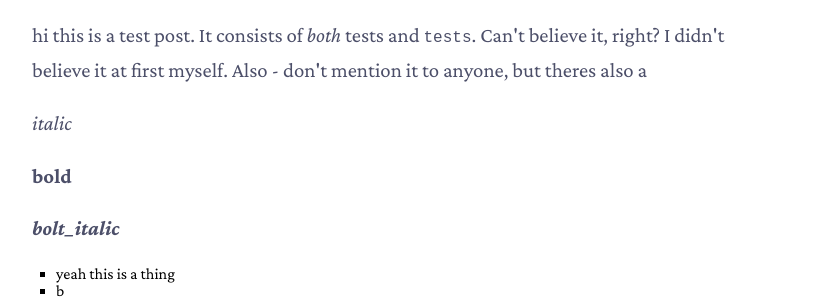
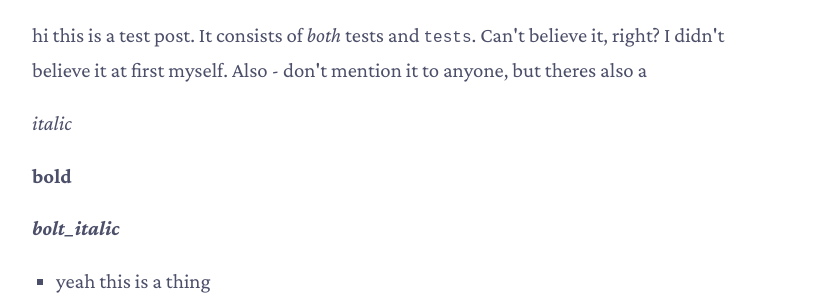
Before and after one commit to AbooMinister25/blog, a plain HTML site: page public/Hello World.html in a window 1280 px wide. Shown: the part 492-796 px from the top of the page, without its empty margins (233-1046 px from the left). Drawn offline with Linux system fonts and the light colour scheme; a web font is replaced by a local one.

Commit message:
Fix styling for lists in new theme

```diff
--- a/sass/catpuccin_post.scss
+++ b/sass/catpuccin_post.scss
@@ -59,7 +59,7 @@ body {
     list-style: square;
 }
 
-.post-content > li {
+.post-content > ul > li {
     font-size: 1.2rem;
     line-height: 1.8rem;
     color: latte.$text;
@@ -83,7 +83,6 @@ body {
     font-size: 0.8rem;
     line-height: 1.25rem;
     border-radius: 5px;
-    // border: 1px solid latte.$overlay0;
     padding-left: 0.5rem;
     margin: 1rem 0 3rem 0;
     font-family: fonts.$monospace;
```
Also changed, not shown: styles/catpuccin_post.css.
